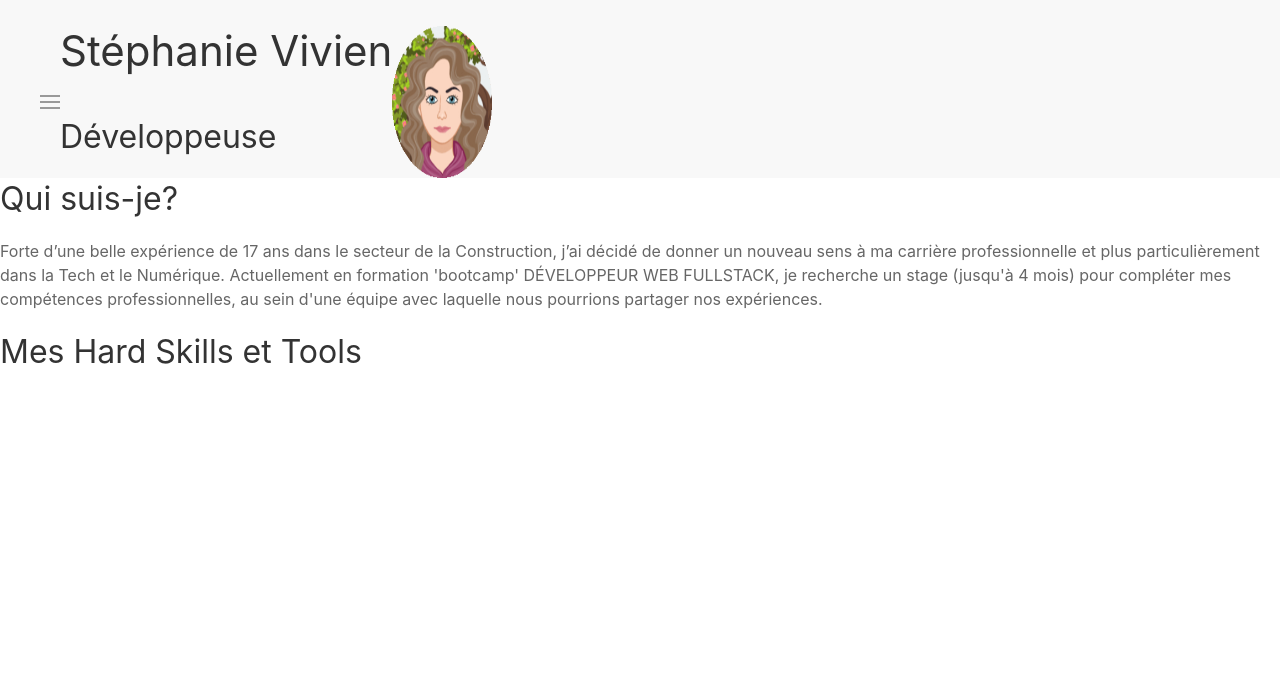
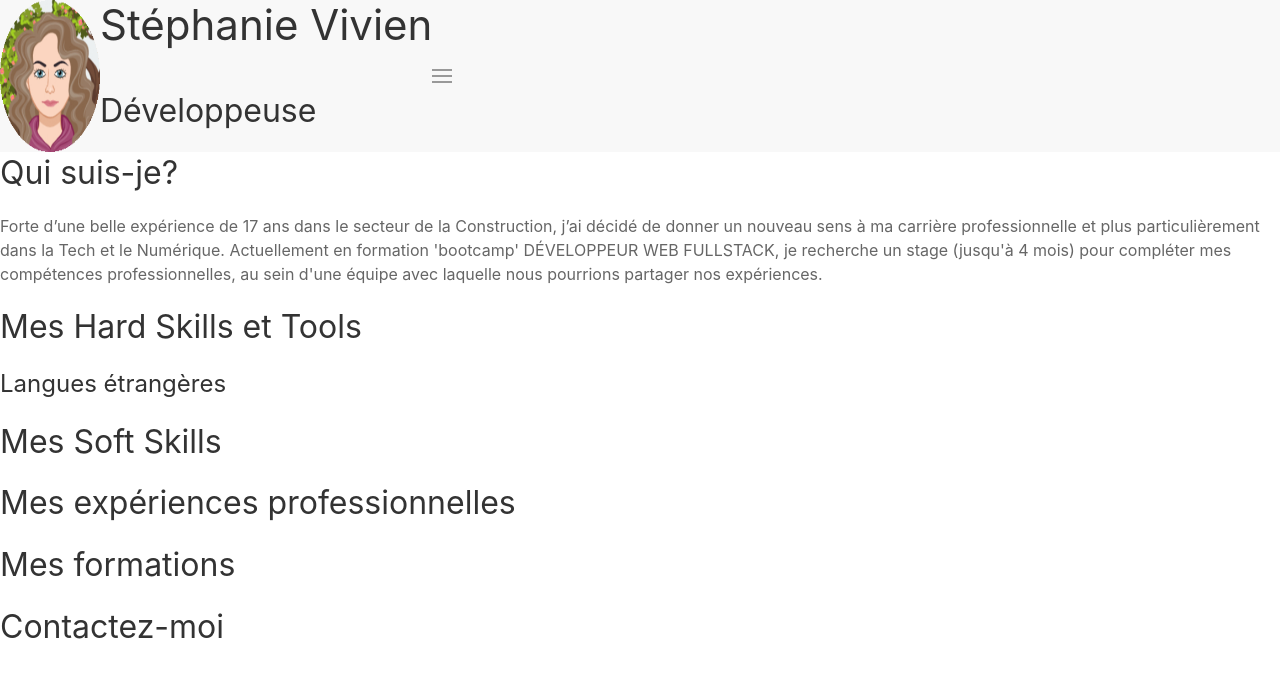
Before and after one commit to Stephdu33/Checkpoint_4_St-phanie_VIVIEN_WILD_CODE_SCHOOL_02-2024, a Symfony app: template templates/home/index.html.twig in a window 1280 px wide. Shown: the top 678 px of the page. Run offline with Twig, Linux system fonts and the light colour scheme; the template is opened without the code that fills it, so the values that code supplies are empty; some libraries are stand-ins or nearby versions.

Commit message:
modif navbar

```diff
--- a/templates/home/index.html.twig
+++ b/templates/home/index.html.twig
@@ -11,8 +11,27 @@
 		</p>
 	</section>
 
-	<section class="skills-home">
+	<section class="hardskill-home-bloc">
 		<h2 class="h2-home">Mes Hard Skills et Tools</h2>
+		<section class="language-home-bloc">
+			<h3 class="h3-home">Langues étrangères</h3>
+		</section>
+	</section>
+
+	<section class="softskill-home-bloc">
+		<h2 class="h2-home">Mes Soft Skills</h2>
+	</section>
+
+	<section class="work-home-bloc">
+		<h2 class="h2-home">Mes expériences professionnelles</h2>
+	</section>
+
+	<section class="education-home-bloc">
+		<h2 class="h2-home">Mes formations</h2>
+	</section>
+
+	<section class="contact-home-bloc">
+		<h2 class="h2-home">Contactez-moi</h2>
 	</section>
 
 {% endblock %}
--- a/templates/includes/_navbar.html.twig
+++ b/templates/includes/_navbar.html.twig
@@ -1,15 +1,16 @@
 <nav class="uk-navbar-container">
-	<div class="uk-container">
-		<img class="img-navbar" href="{{ asset('build/images/background_flowers') }}" alt="background">
+	<div class="bloc">
+
 		<div uk-navbar>
+			<img class='avatar' src="{{ asset('build/images/avatar.png')}}" alt="Mon avatar" width='100rem'>
+			<div class="h1-navbar">
+				<h1 class="h1-navbar-text">Stéphanie Vivien</h1>
+				<h2 class="h2-navbar-text">Développeuse</h2>
+			</div>
 			<div class="uk-navbar-left">
 				<a class="uk-navbar-toggle uk-navbar-toggle-animate" uk-navbar-toggle-icon href="#"></a>
 				<div class="uk-navbar-dropdown">
 					<ul class="uk-nav uk-navbar-dropdown-nav">
-
-						<li class="uk-active">
-							<a href="#">Active</a>
-						</li>
 						<li>
 							<a href="#">Qui suis-je?</a>
 						</li>
@@ -42,11 +43,10 @@
 					</ul>
 				</div>
 			</div>
-			<div class="h1-navbar">
-				<h1 class="h1-navbar-text">Stéphanie Vivien</h1>
-				<h2 class="h2-navbar-text">Développeuse</h2>
-			</div>
-			<img class='avatar' src="{{ asset('build/images/avatar.png')}}" alt="Mon avatar" width='100rem'>
+
+
 		</div>
+
+
 	</div>
 </nav>
```
Also changed, not shown: assets/styles/_navbar.css (+10 -4 lines), assets/styles/app.css (+6 -1 lines), assets/styles/home.css (+8 -0 lines).
